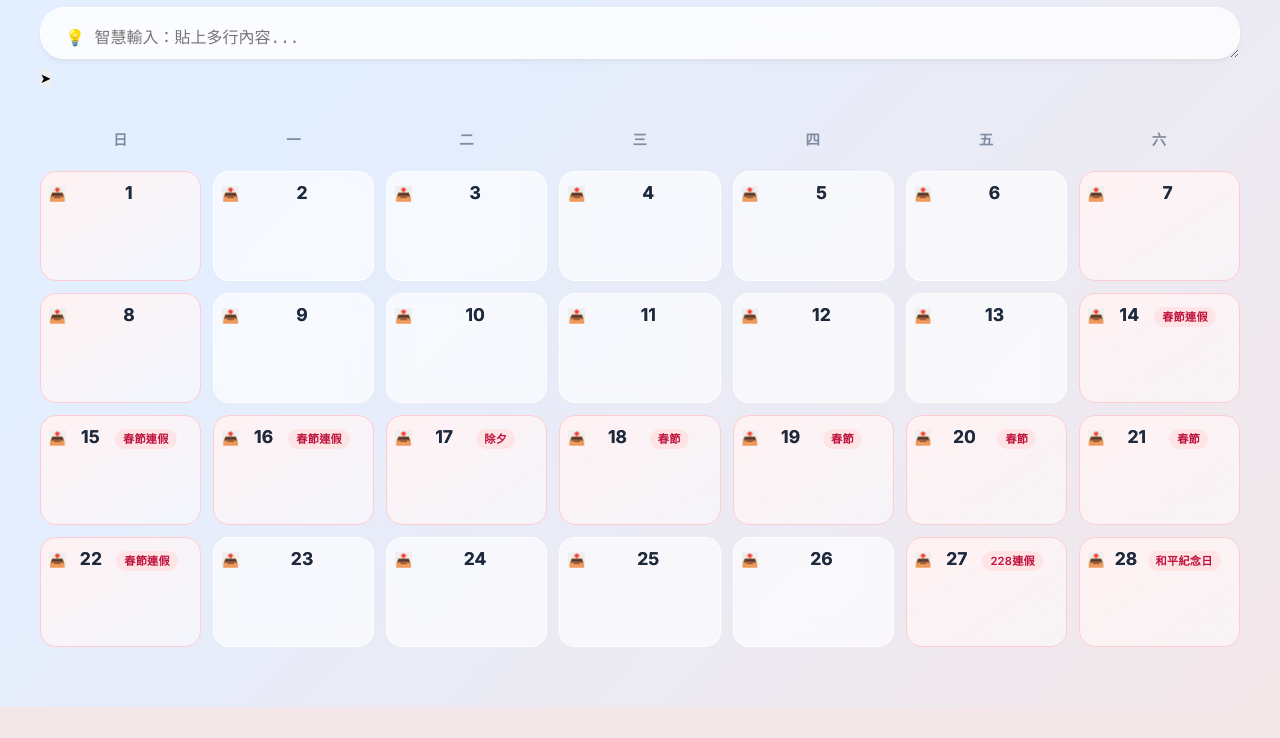
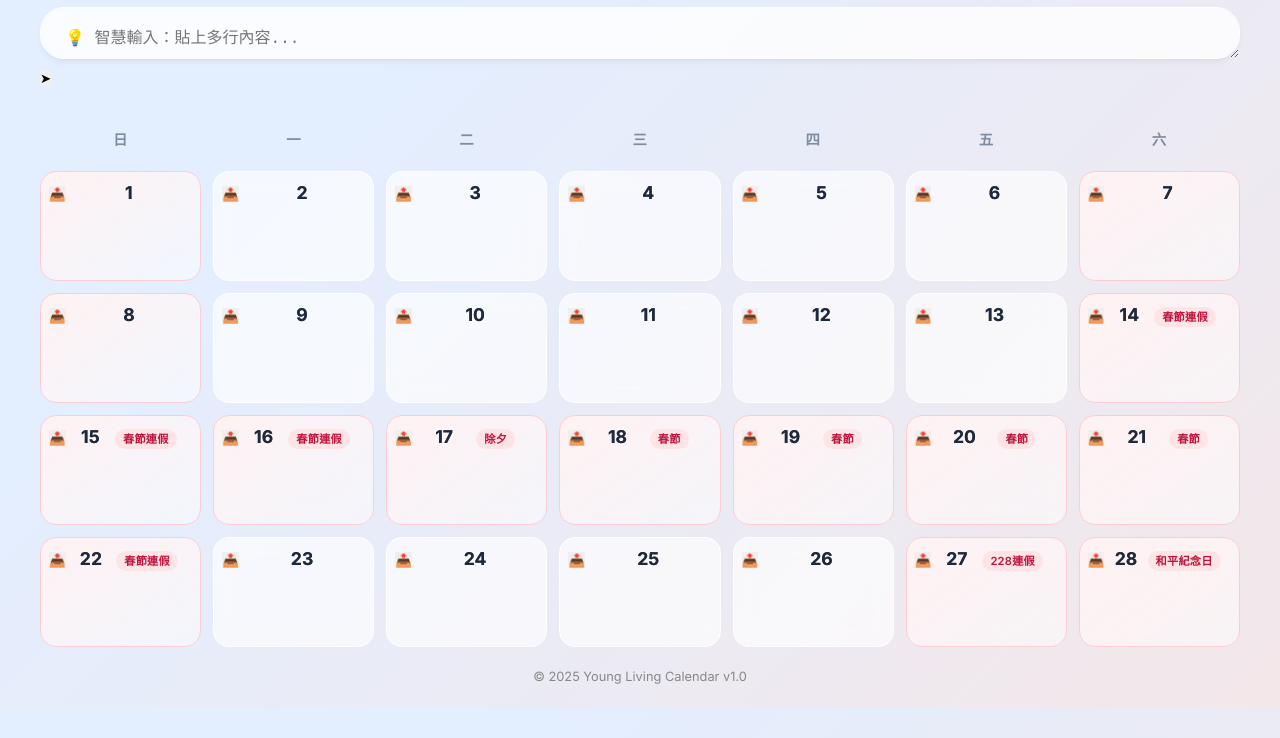
Before and after one commit to lianghao02/Calendar-Card-App, a website with bundled scripts: page index.html in a window 1280 px wide. Shown: the part 93-831 px from the top of the page. Before the commit the page ends 800 px from the top, so only its background shows below. Built offline with nearby package versions, Linux system fonts and the light colour scheme; no server answers.

Commit message:
Docs: Add version v1.0 footer

```diff
--- a/index.html
+++ b/index.html
@@ -155,6 +155,10 @@
         <div class="loading-text">資料同步中...</div>
     </div>
 
+    <footer style="text-align: center; padding: 20px; color: #888; font-size: 0.8rem;">
+        &copy; 2025 Young Living Calendar v1.0
+    </footer>
+
     <script src="google_api_config.js"></script>
     <script type="module" src="js/app.js"></script>
 </body>
```
